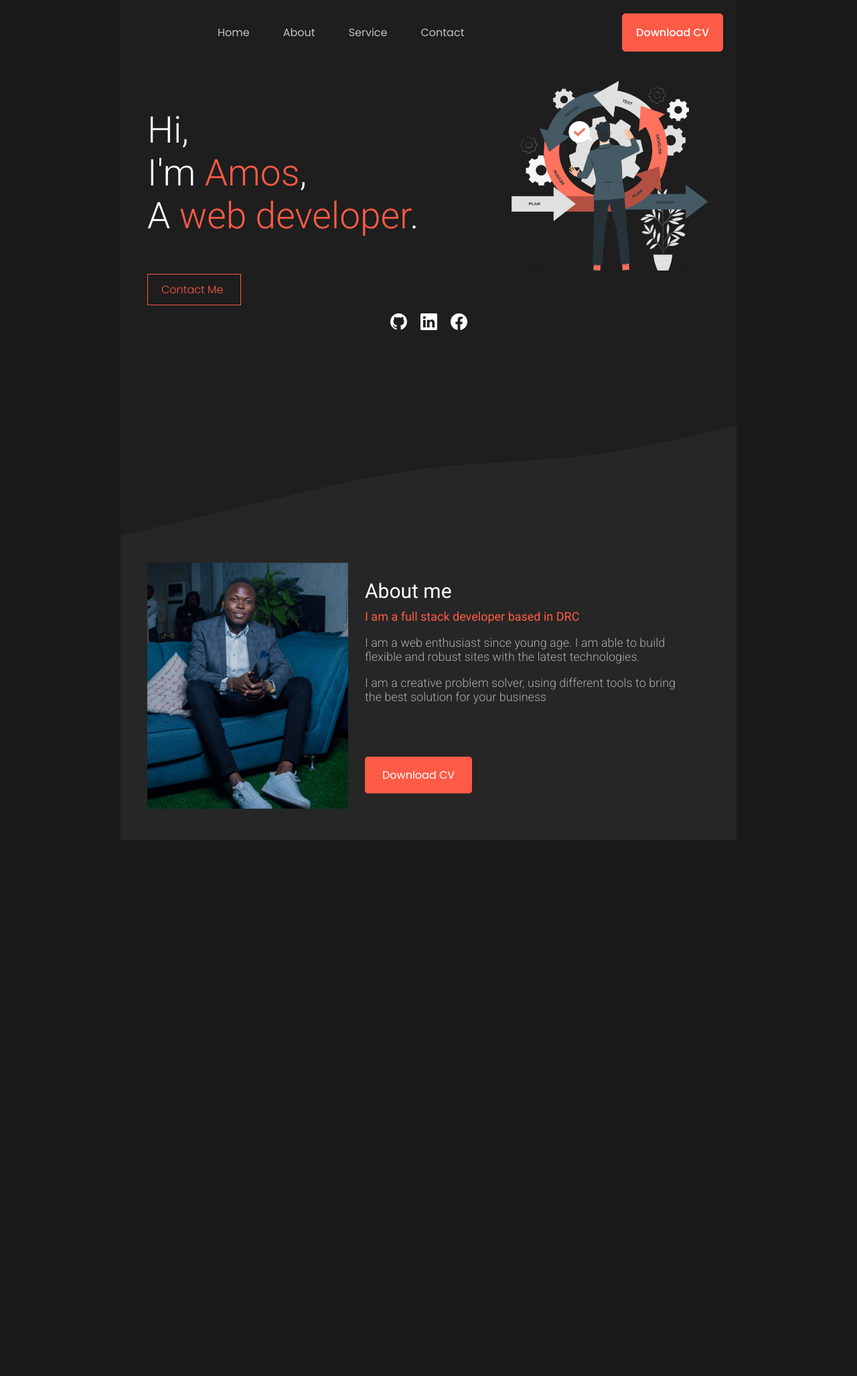
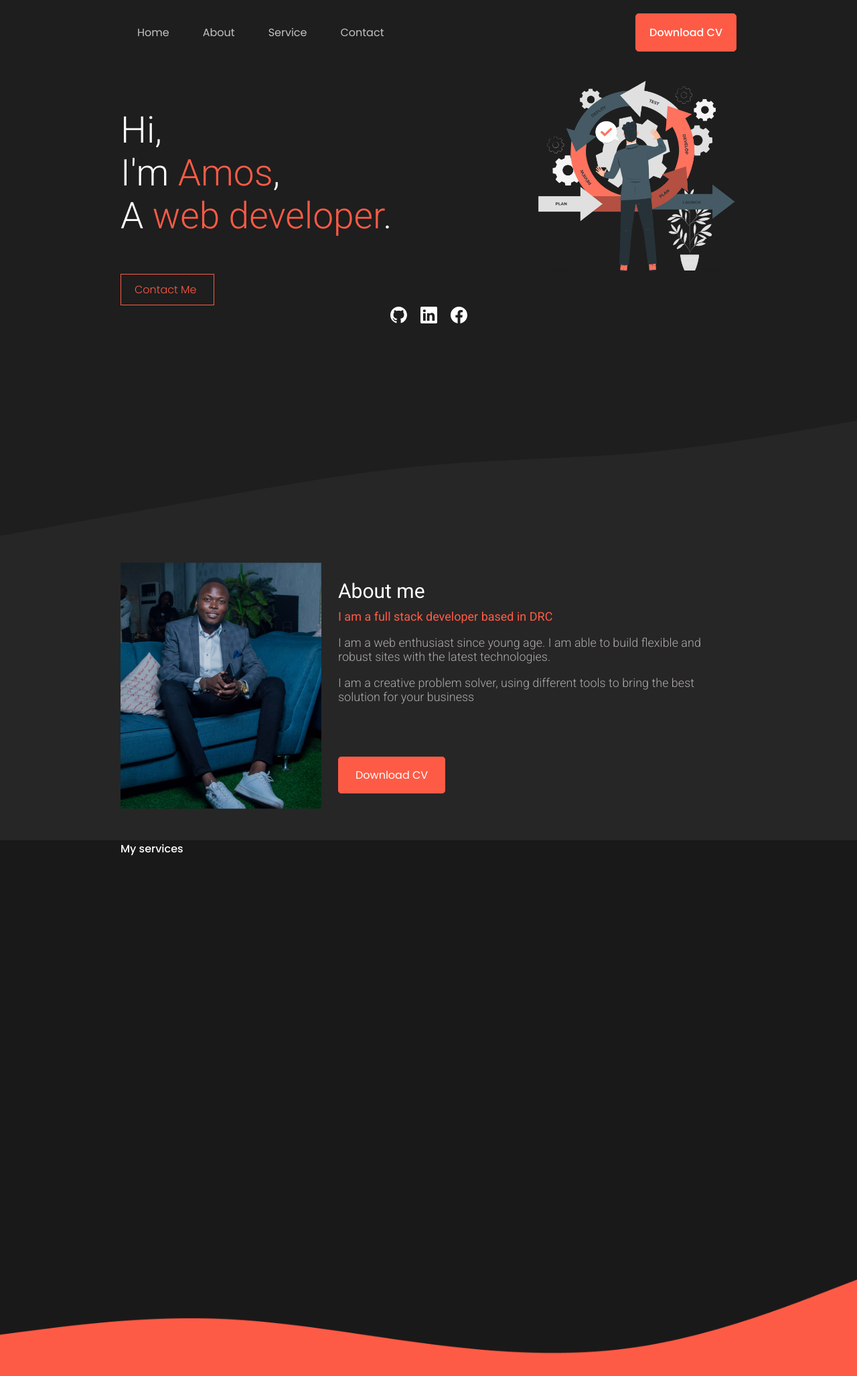
Before and after one commit to amos-bafuna/portfoliio, a React (Create React App) app: page / in a window 1280 px wide. Shown: the whole page at 67% size. Before the commit the page ends 1255 px from the top, so only its background shows below. Built offline with nearby package versions, Linux system fonts and the light colour scheme.

Commit message:
Fix: Ajust the design for the waves

```diff
--- a/src/App.css
+++ b/src/App.css
@@ -13,18 +13,22 @@ body {
 }
 
 .container {
-  background: #1e1e1e;
   max-width: 920px;
   margin: auto;
 }
 
 .header_main {
   height: 100vh;
+  background: #1e1e1e;
   position: relative;
 }
 
-.wave_main img {
+.wave img {
   position: absolute;
   bottom: 0;
   width: 100%;
 }
+
+.services_section {
+  position: relative;
+}
--- a/src/App.js
+++ b/src/App.js
@@ -1,20 +1,28 @@
 import "./App.css";
 import Header from "./components/Header/Header";
 import Wavemain from "../src/img/wavemain.png";
+import formWave from "../src/img/form_wave.png";
 import Main from "./components/Main/Main";
 import About from "./components/About/About";
+import Services from "./components/Services/Services";
 
 function App() {
   return (
-    <div className="container">
+    <div>
       <div className="header_main">
         <Header />
         <Main />
-        <div className="wave_main">
+        <div className="wave">
           <img src={Wavemain} alt="" />
         </div>
       </div>
       <About />
+      <div className="services_section">
+        <Services />
+        <div className="wave">
+          <img src={formWave} alt="" />
+        </div>
+      </div>
     </div>
   );
 }
--- a/src/components/About/About.css
+++ b/src/components/About/About.css
@@ -1,7 +1,10 @@
 .about {
-  display: flex;
   background: #262626;
   padding: 40px;
+}
+
+.about_container {
+  display: flex;
 }
 
 .about_img img {
--- a/src/components/About/About.js
+++ b/src/components/About/About.js
@@ -5,6 +5,7 @@ import "./About.css";
 function About() {
   return (
     <div className="about">
+      <div className="container about_container">
         <div className="about_img">
           <img src={AboutImg} alt="" />
         </div>
@@ -16,12 +17,12 @@ function About() {
             </div>
             <div className="about_paragraph">
               <p>
-              I am a web enthusiast since young age. I am able to build flexible
-              and robust sites with the latest technologies.
+                I am a web enthusiast since young age. I am able to build
+                flexible and robust sites with the latest technologies.
               </p>
               <p>
-              I am a creative problem solver, using different tools to bring the
-              best solution for your business
+                I am a creative problem solver, using different tools to bring
+                the best solution for your business
               </p>
             </div>
           </div>
@@ -30,6 +31,7 @@ function About() {
           </div>
         </div>
       </div>
+    </div>
   );
 }
 
--- a/src/components/Header/Header.css
+++ b/src/components/Header/Header.css
@@ -1,14 +1,16 @@
 .header {
+  background: #1e1e1e;
+  padding: 20px;
+}
+
+.header_container {
   display: flex;
   justify-content: space-between;
-  background: #1e1e1e;
-  padding: 20px;
 }
 
 .nav_menu {
   display: flex;
   align-items: center;
-  margin-left: 100px;
 }
 
 .nav_item {
--- a/src/components/Header/Header.js
+++ b/src/components/Header/Header.js
@@ -4,6 +4,7 @@ import "./Header.css";
 function Header() {
   return (
     <div className="header">
+      <div className="container header_container">
         <nav className="nav_menu">
           <div className="nav_item">Home</div>
           <div className="nav_item">About</div>
@@ -15,6 +16,7 @@ function Header() {
           <span>Download CV</span>
         </div>
       </div>
+    </div>
   );
 }
 
--- a/src/components/Main/Main.css
+++ b/src/components/Main/Main.css
@@ -1,7 +1,10 @@
 .main {
+  padding: 10px 40px;
+}
+
+.main_container {
   display: flex;
   justify-content: space-between;
-  padding: 10px 40px;
 }
 
 .main_description p,
--- a/src/components/Main/Main.js
+++ b/src/components/Main/Main.js
@@ -9,6 +9,7 @@ function Main() {
   return (
     <div>
       <div className="main">
+        <div className="container main_container">
           <div className="main_description">
             <p>
               Hi,
@@ -36,6 +37,7 @@ function Main() {
           </span>
         </div>
       </div>
+    </div>
   );
 }
 
--- /dev/null
+++ b/src/components/Services/Services.css
@@ -0,0 +1,8 @@
+.services {
+  height: 100vh;
+  position: relative;
+}
+
+.wave img {
+  position: absolute;
+}
--- /dev/null
+++ b/src/components/Services/Services.js
@@ -0,0 +1,17 @@
+import React from "react";
+import "./Services.css";
+
+function Services() {
+  return (
+    <div className="services">
+      <div className="container">
+        <div className="services_container">
+          <div className="services_title">My services</div>
+          <div className="services_main"></div>
+        </div>
+      </div>
+    </div>
+  );
+}
+
+export default Services;
```
Also changed, not shown: src/img/form_wave.png (added), src/img/wavemain.png. Lines whose indentation alone changed are shown as unchanged.
